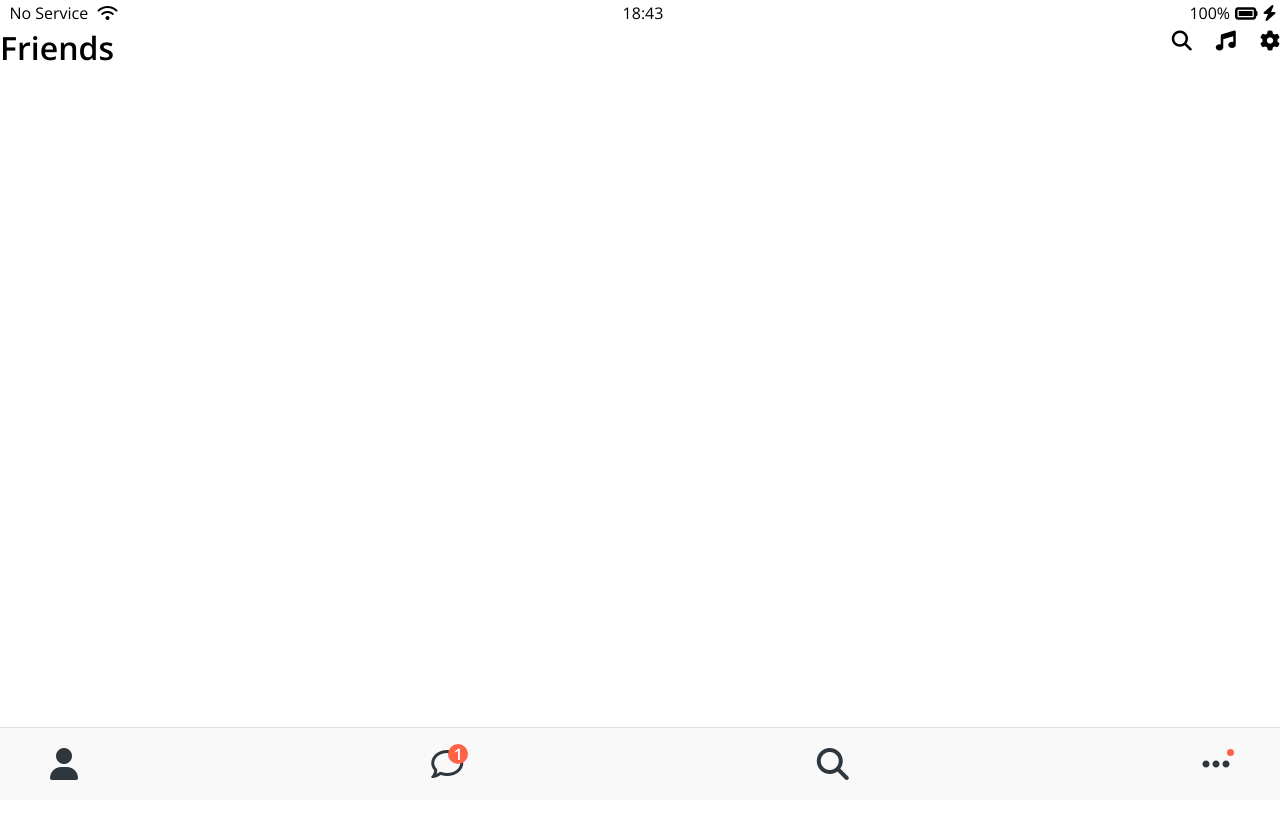
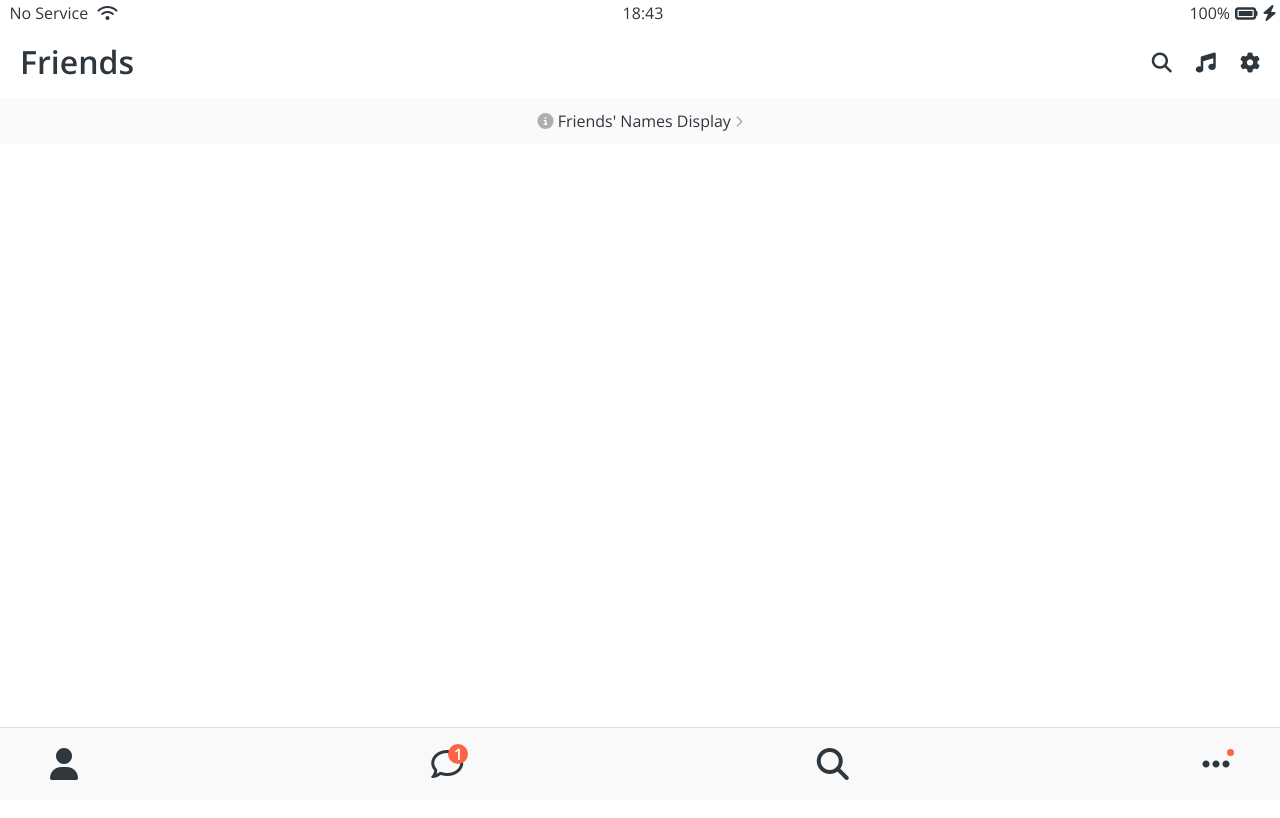
Before and after one commit to song9537/kakao-talk-clone, a plain HTML site: page friends.html in a window 1280 px wide. Shown: the top 818 px of the page. Drawn offline with nearby package versions, Linux system fonts and the light colour scheme.

Commit message:
Friends Screen Part One

```diff
--- a/css/components/screen-header.css
+++ b/css/components/screen-header.css
@@ -1,13 +1,12 @@
 .screen-header {
     display: flex;
     justify-content: space-between;
-    align-items: center
     padding: 20px;
     background-color: var(--main-color);
-    position: fixed;
     width: 100%;
     box-sizing: border-box;
     top: 32px;
+    align-items: center;
 }
 
 .screen-header__title {
--- /dev/null
+++ b/css/screens/friends.css
@@ -0,0 +1,11 @@
+#friends-display-link {
+    text-align: center;
+    display: block;
+    background-color: #fafafa;
+    padding: 15px 0px;
+    top: 90px;
+}
+
+#friends-display-link i{
+    color: rgba(0,0,0,0.3);
+}
--- a/css/styles.css
+++ b/css/styles.css
@@ -9,8 +9,10 @@
 
 /* Screens */
 @import "screens/login.css";
+@import "screens/friends.css";
 
 body {
     font-family: "Open Sans", sans-serif;
     height: 1000vh;
+    color: #2e363e;
 }
--- a/friends.html
+++ b/friends.html
@@ -30,6 +30,10 @@
             <span><i class="fa-solid fa-gear fa-lg"></i></span>
         </div>
     </header>
+
+    <a id="friends-display-link">
+        <i class="fa-solid fa-circle-info"></i> Friends' Names Display <i class="fa-solid fa-chevron-right fa-xs"></i>
+    </a>
 
     <nav class="nav">
         <ul class="nav__list">
```
